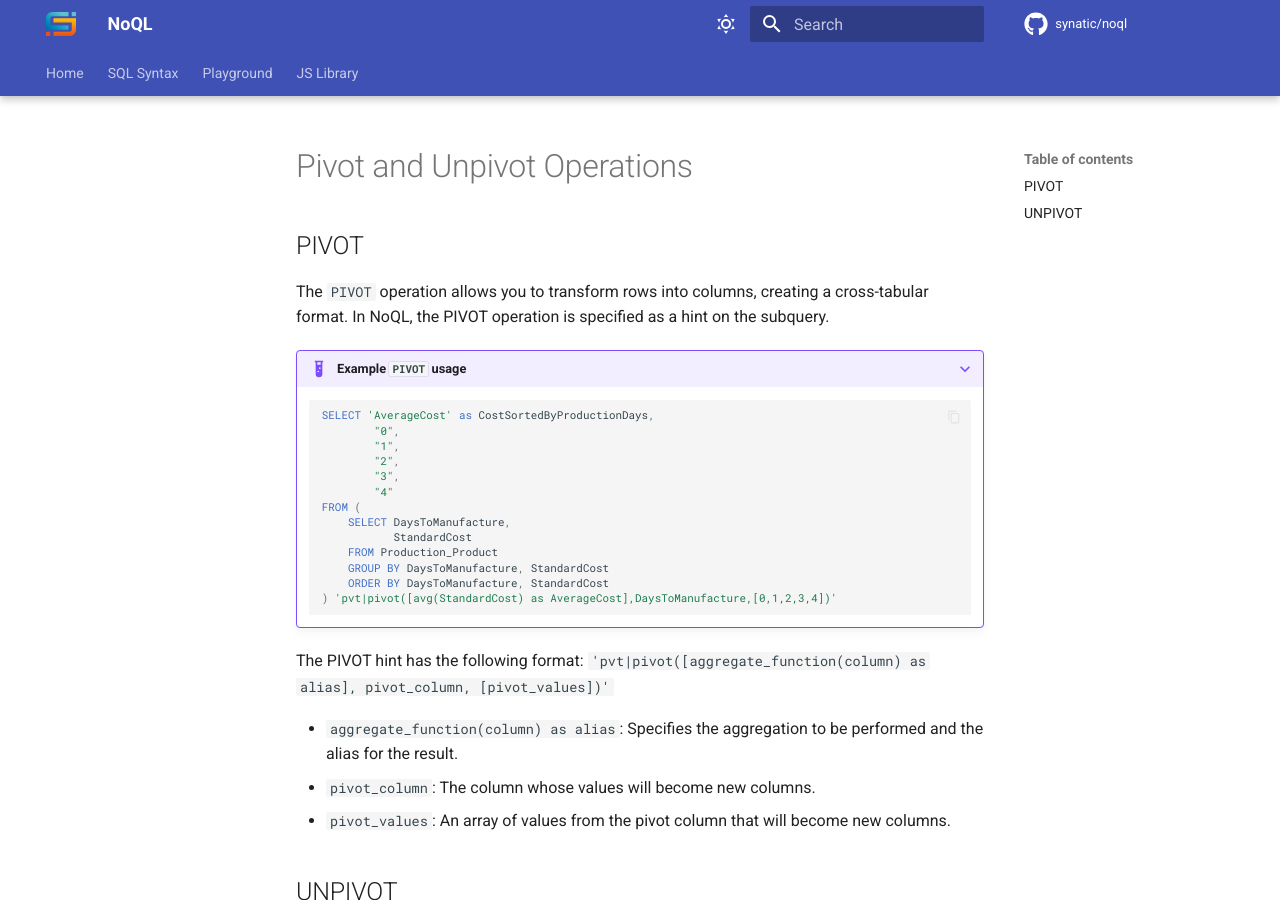
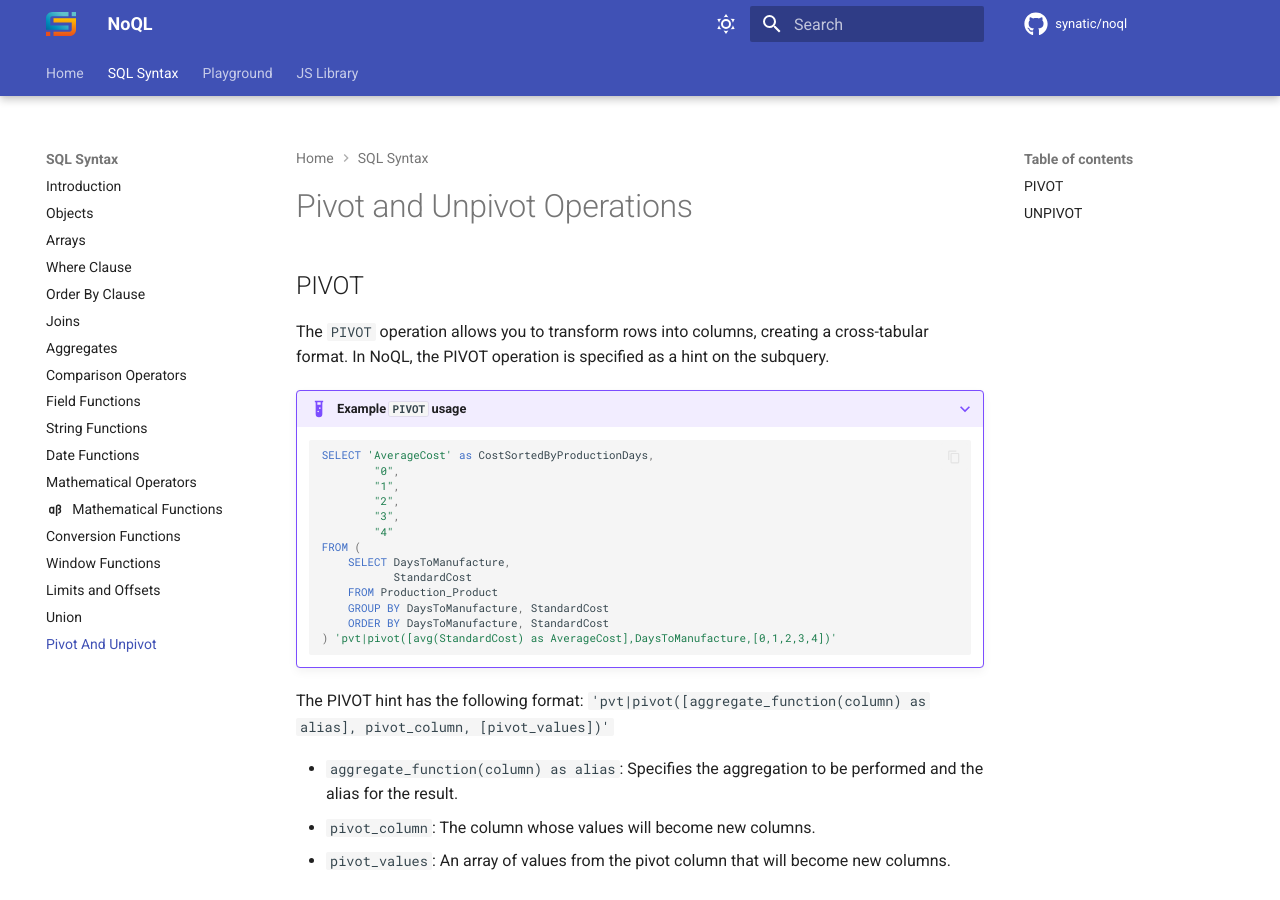
Before and after one commit to synatic/noql, an MkDocs documentation site: the page built from docs/docs/sql-syntax/pivot-unpivot.md, in a window 1280 px wide and 900 px high. Built offline with MkDocs 1.6.1 and Material for MkDocs 9.7.7, drawn with Linux system fonts in a browser that asks for light colours; a script that is not in the unit is left out; comment, search, counter and statistics services are not loaded; some of the changed text lies outside the part shown.

Commit message:
Adding to the menu

```diff
--- a/docs/mkdocs.yml
+++ b/docs/mkdocs.yml
@@ -116,6 +116,7 @@ nav:
       - Window Functions: sql-syntax/window-functions.md
       - Limits and Offsets: sql-syntax/limits-and-offsets.md
       - Union: sql-syntax/union.md
+      - Pivot And Unpivot: sql-syntax/pivot-unpivot.md
   - Playground: playground/index.md
   - JS Library:
       - Getting Started: js-library/getting-started.md
```
